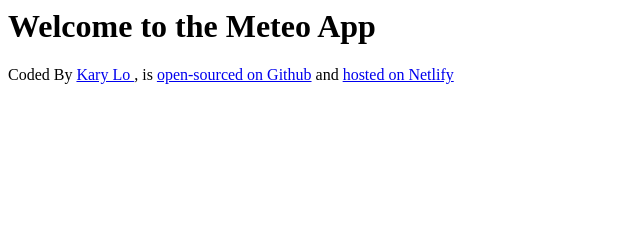
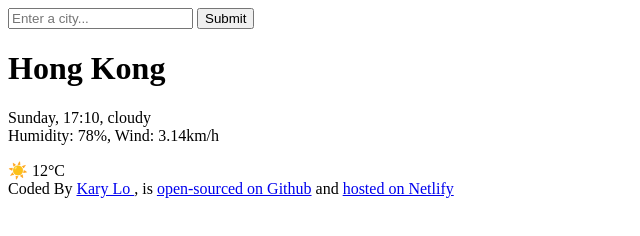
Before and after one commit to karyxlo/weather-forecast, a plain HTML site: page index.html in a window 1280 px wide. Shown: the whole page, without its empty margins (0-640 px from the left). Drawn offline with Linux system fonts and the light colour scheme.

Commit message:
Added HTML

```diff
--- a/index.html
+++ b/index.html
@@ -5,7 +5,24 @@
     <title>Meteo App</title>
   </head>
   <body>
-    <h1>Welcome to the Meteo App</h1>
+    <header>
+      <form>
+        <input type="search" placeholder="Enter a city..." required />
+        <input type="submit" />
+      </form>
+    </header>
+    <main>
+      <div>
+        <h1>Hong Kong</h1>
+        <p>
+          Sunday, 17:10, cloudy
+          <br />
+          Humidity: 78%, Wind: 3.14km/h
+        </p>
+      </div>
+      <div>☀️ 12°C</div>
+    </main>
+
     <footer>
       Coded By
       <a href="https://github.com/karyxlo" target="_blank"> Kary Lo </a>, is
```
